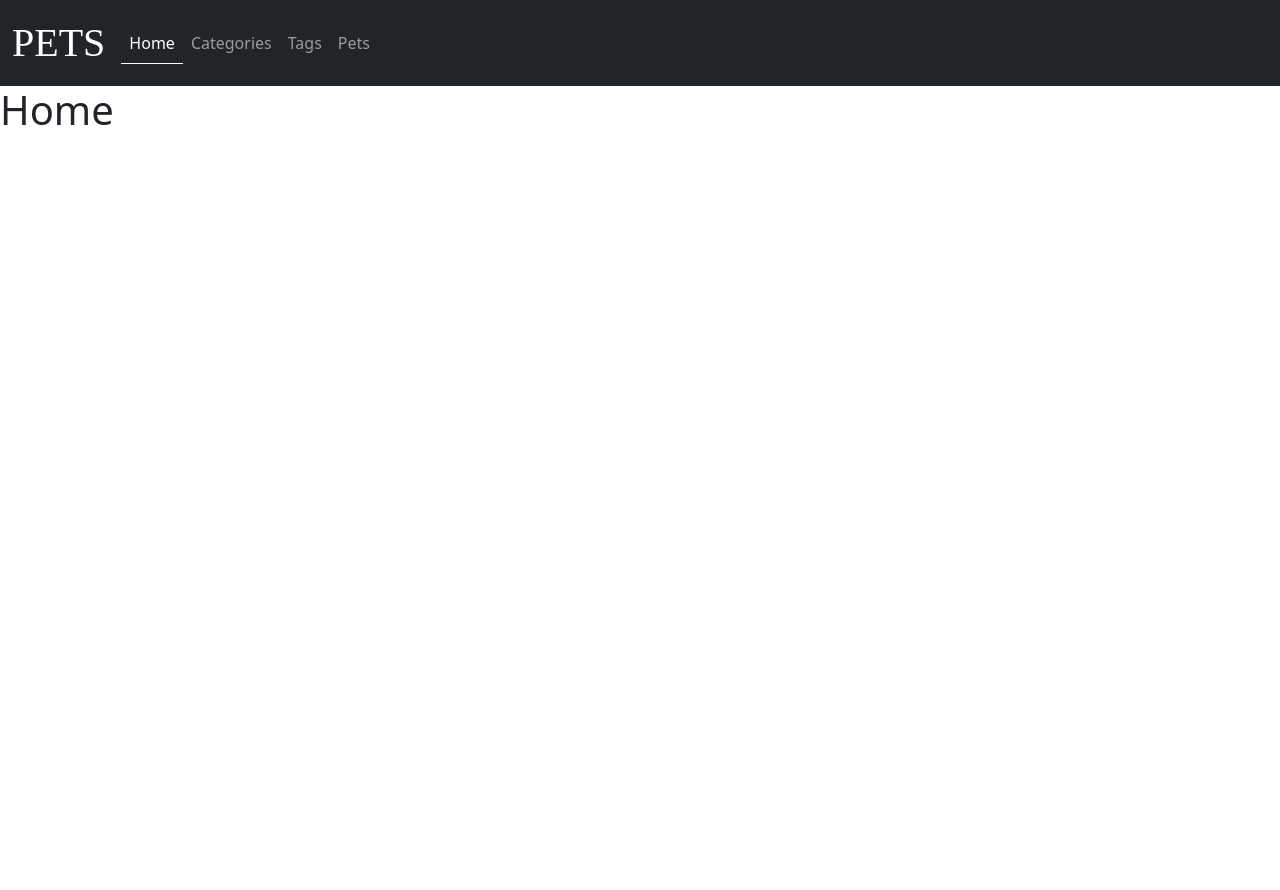
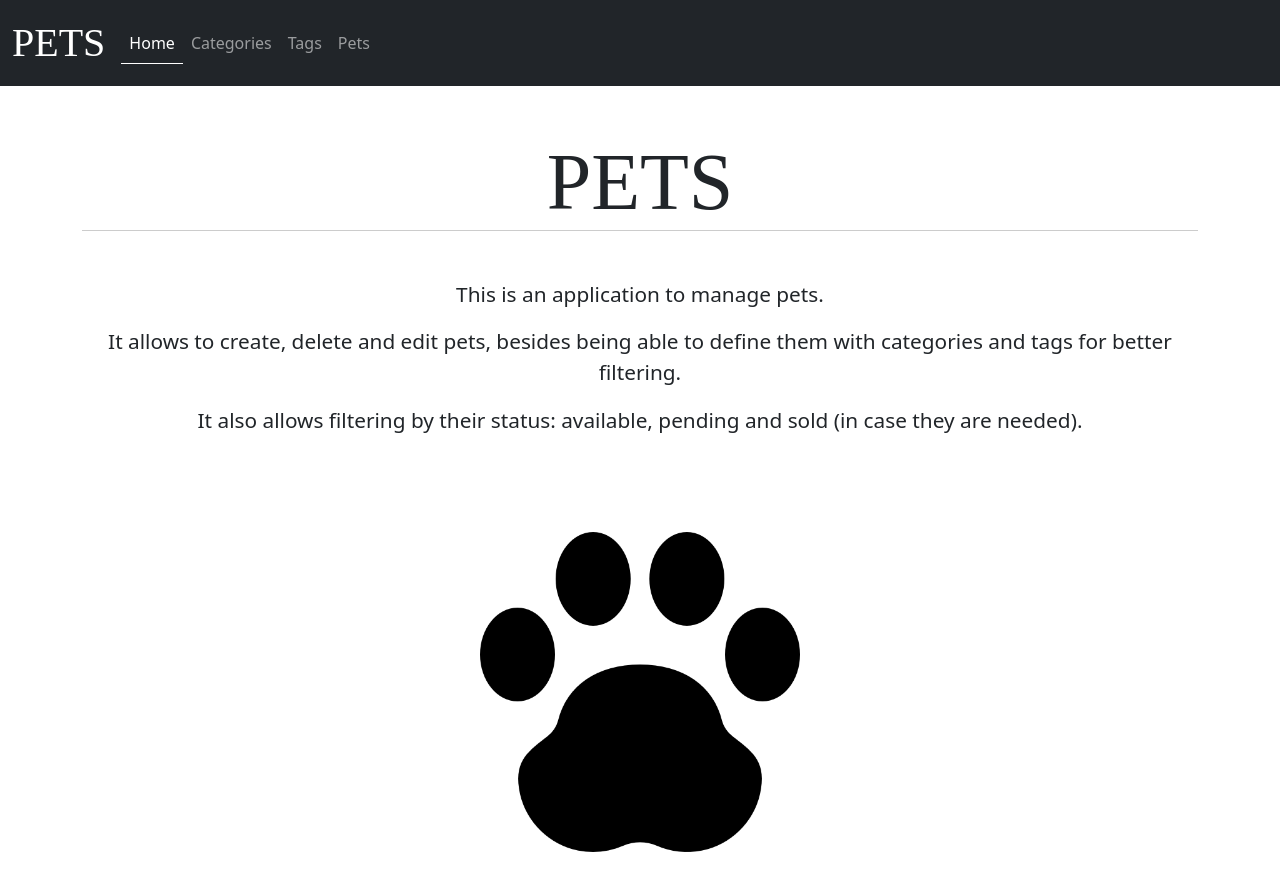
Before and after one commit to Diego-18/pets, a React (Vite) app: page / in a window 1280 px wide. Shown: the top 890 px of the page. Before the commit the page ends 800 px from the top, so only its background shows below. Built offline with nearby package versions, Linux system fonts and the light colour scheme; a web font is replaced by a local one.

Commit message:
👌 IMPROVE: enhancement home app
** Add img of logo
** Description of app

```diff
--- /dev/null
+++ b/src/assets/img.jsx
@@ -0,0 +1,3 @@
+import pawprint from './img/pawprint.png';
+
+export { pawprint };
--- /dev/null
+++ b/src/components/Home/Home.css
@@ -0,0 +1,13 @@
+.Home .cstm-title {
+    font-size: 5rem;
+    border-bottom: 1px solid #ccc;
+}
+
+.Home p {
+    font-size: 1.3rem;
+}
+
+.Home .pawprint {
+    margin: 5rem auto;
+    width: 20rem;
+}
--- a/src/components/Home/Home.jsx
+++ b/src/components/Home/Home.jsx
@@ -1,7 +1,23 @@
+import './Home.css';
+import { pawprint } from '../../assets/img';
+
 export default function Home() {
     return (
-        <div className="Home">
-            <h1>Home</h1>
-        </div>
+        <section className="Home">
+            <div className="container mt-5 text-center">
+                <h1 className="logo cstm-title">PETS</h1>
+                <p className="mt-5">
+                    This is an application to manage pets.
+                </p>
+                <p>
+                    It allows to create, delete and edit pets, besides being able to define them with categories and tags for better filtering.
+                </p>
+                <p>
+                    It also allows filtering by their status: available, pending and sold (in case they are needed).
+                </p>
+
+                <img src={pawprint} alt="pawprint" className="pawprint" />
+            </div>
+        </section>
     )
 }
```
Also changed, not shown: src/assets/img/pawprint.png (added).
